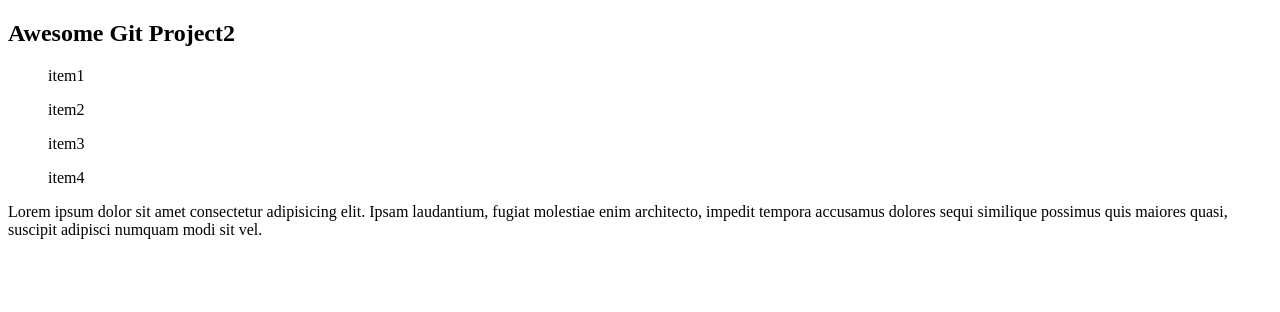
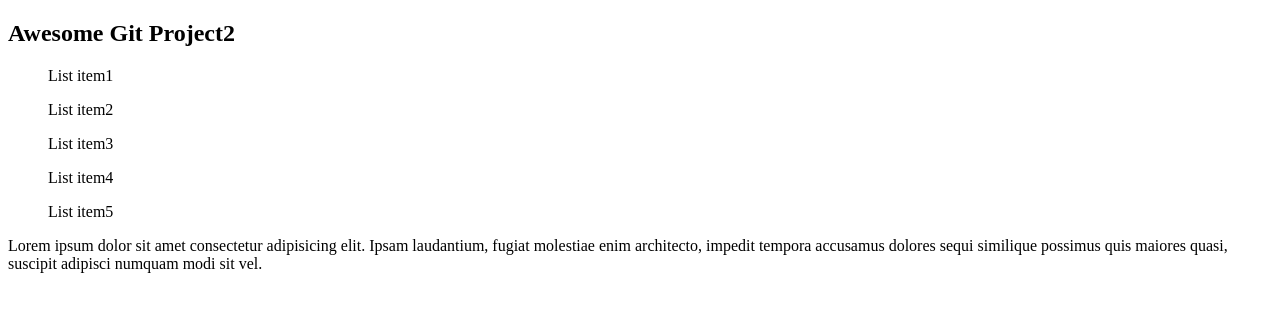
Before and after one commit to gautham093/TRAX13, a plain HTML site: page index.html in a window 1280 px wide. Drawn offline with Linux system fonts and the light colour scheme.

Commit message:
eddited ul and added one more ul

```diff
--- a/index.html
+++ b/index.html
@@ -7,10 +7,11 @@
 </head>
 <body>
   <h2>Awesome Git Project2</h2>
-  <ul>item1</ul>
-  <ul>item2</ul>
-  <ul>item3</ul>
-  <ul>item4</ul>
+  <ul>List item1</ul>
+  <ul>List item2</ul>
+  <ul>List item3</ul>
+  <ul>List item4</ul>
+  <ul>List item5</ul>
   <p>Lorem ipsum dolor sit amet consectetur adipisicing elit. Ipsam laudantium, fugiat molestiae enim architecto, impedit tempora accusamus dolores sequi similique possimus quis maiores quasi, suscipit adipisci numquam modi sit vel.</p>
 </body>
 </html>
```
